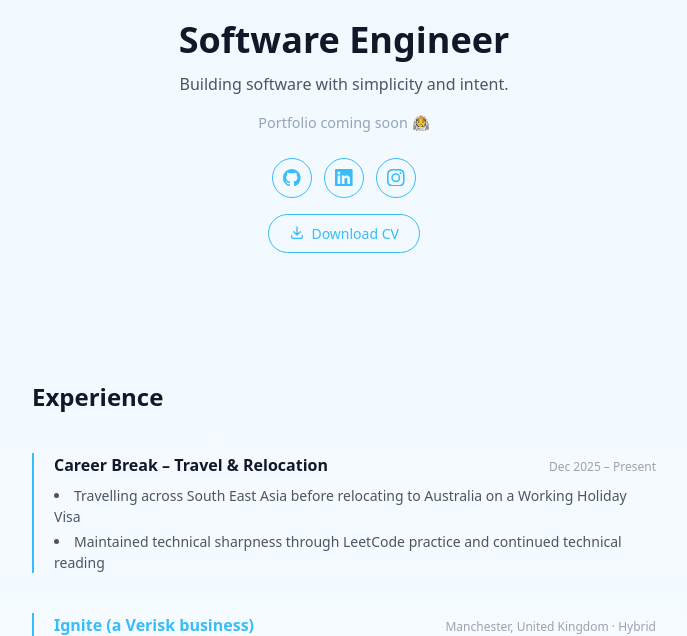
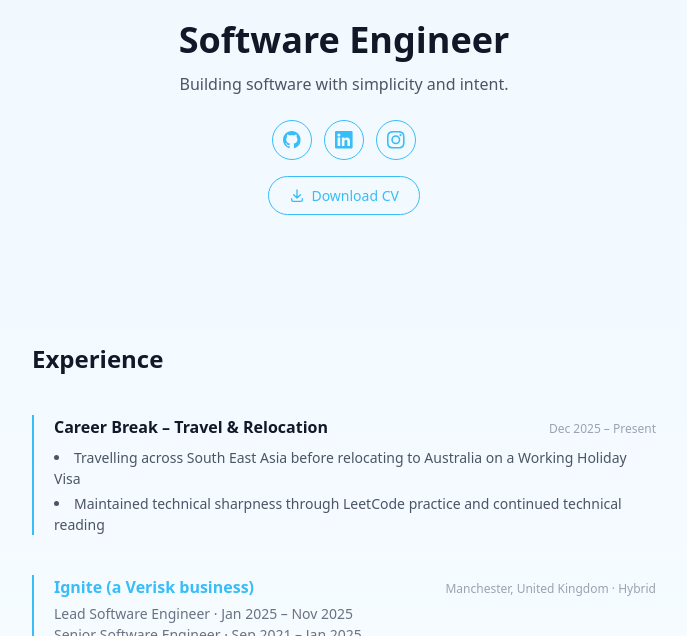
Before and after one commit to judss/judss.github.io, a Jekyll site: the page built from index.html, in a window 1280 px wide and 900 px high, cut to the strip 264-900 px from the top of the window. Shown: the whole strip, without its empty margins (296-983 px from the left). Built offline with Jekyll 4.4.1, drawn with Linux system fonts in a browser that asks for light colours; nearby versions of some CDN libraries.

Commit message:
removed portfolio coming soon

```diff
--- a/index.html
+++ b/index.html
@@ -9,7 +9,6 @@ layout: default
     <img src="assets/profile-picture.PNG" alt="Jordan Gregory-Wallis" class="profile-photo mb-6" />
     <h2 class="text-3xl sm:text-4xl font-semibold mb-3">Software Engineer</h2>
     <p class="text-gray-600 dark:text-white max-w-md">Building software with simplicity and intent.</p>
-    <p class="coming-soon">Portfolio coming soon 👨‍🚀</p>
     <div class="social-links mt-6">
       <!-- GitHub -->
       <a href="https://github.com/judss" target="_blank" class="social-btn" aria-label="GitHub">
```
